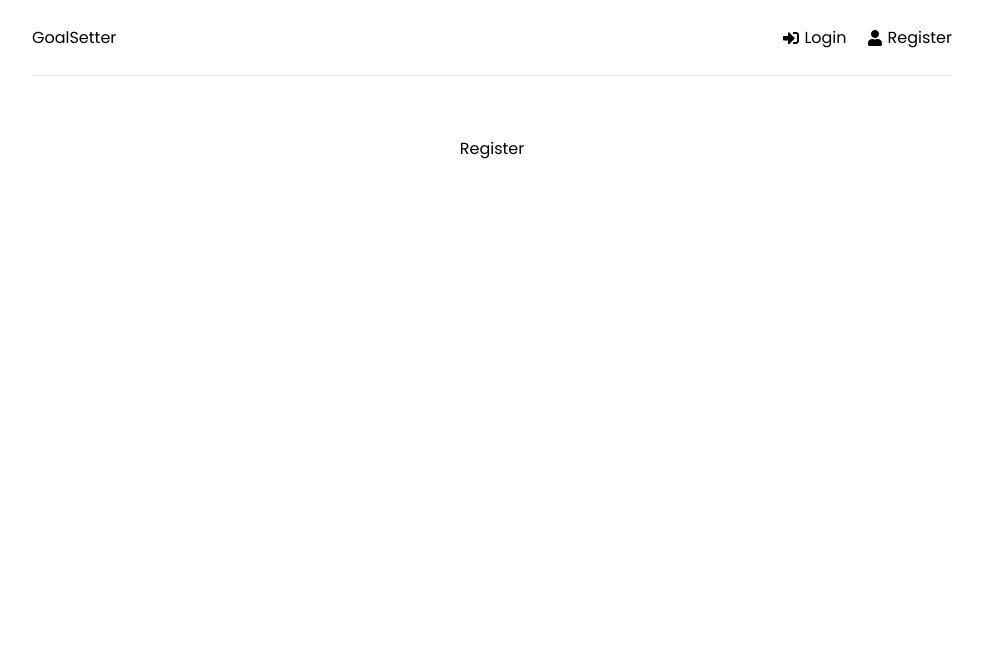
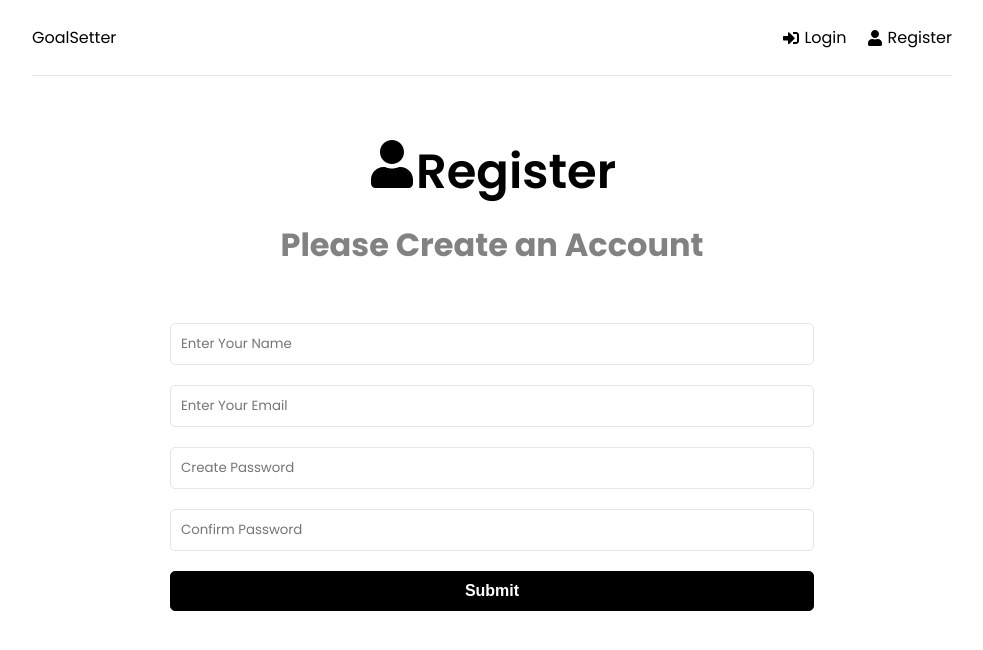
Before and after one commit to HouliHeeler/Scoreboard, a React (Create React App) app in the folder frontend/: page /register in a window 1280 px wide. Shown: the top 650 px of the page, without its empty margins (148-1131 px from the left). Built offline with nearby package versions, Linux system fonts and the light colour scheme.

Commit message:
create Register page

```diff
--- a/frontend/src/pages/Register.jsx
+++ b/frontend/src/pages/Register.jsx
@@ -1,7 +1,82 @@
+import {useState, useEffect} from 'react'
+import {FaUser} from 'react-icons/fa'
+
 function Register() {
-  return (
-    <div>Register</div>
-  )
+    const [formData, setFormData] = useState({
+        name: "",
+        email: "",
+        password: "",
+        password2: ""
+    })
+
+    const {name, email, password, password2} = formData
+
+    const onChange = (e) => {
+        setFormData((prevState) => ({
+            ...prevState,
+            [e.target.name]: e.target.value,
+        }))
+    }
+
+    const onSubmit = (e) => {
+        e.preventDefault()
+    }
+
+    return <>
+        <section className='heading'>
+            <h1>
+                <FaUser />Register
+            </h1>
+            <p>Please Create an Account</p>
+        </section>
+        <section className='form'>
+            <form onSubmit={onSubmit}>
+                <div className='form-group'>
+                    <input
+                        className='form-control'
+                        type="text"
+                        id="name"
+                        name="name"
+                        value={name}
+                        placeholder="Enter Your Name"
+                        onChange={onChange}/>
+                </div>
+                <div className='form-group'>
+                    <input
+                        className='form-control'
+                        type="email"
+                        id="email"
+                        name="email"
+                        value={email}
+                        placeholder="Enter Your Email"
+                        onChange={onChange}/>
+                </div>
+                <div className='form-group'>
+                    <input
+                        className='form-control'
+                        type="password"
+                        id="password"
+                        name="password"
+                        value={password}
+                        placeholder="Create Password"
+                        onChange={onChange}/>
+                </div>
+                <div className='form-group'>
+                    <input
+                        className='form-control'
+                        type="password"
+                        id="password2"
+                        name="password2"
+                        value={password2}
+                        placeholder="Confirm Password"
+                        onChange={onChange}/>
+                </div>
+                <div className='form-group'>
+                    <button type='submit' className='btn btn-block'>Submit</button>
+                </div>
+            </form>
+        </section>
+    </>
 }
 
 export default Register
```
